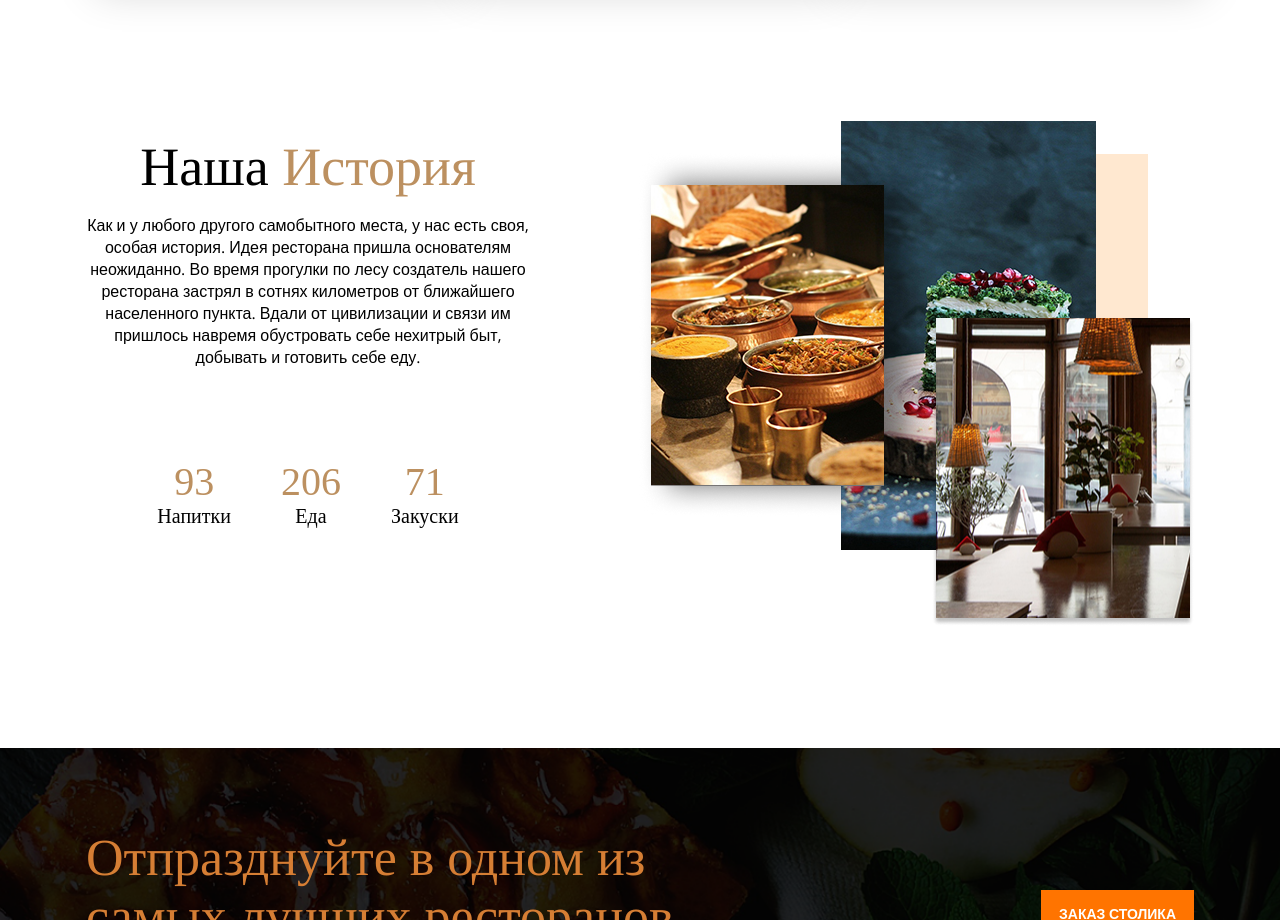
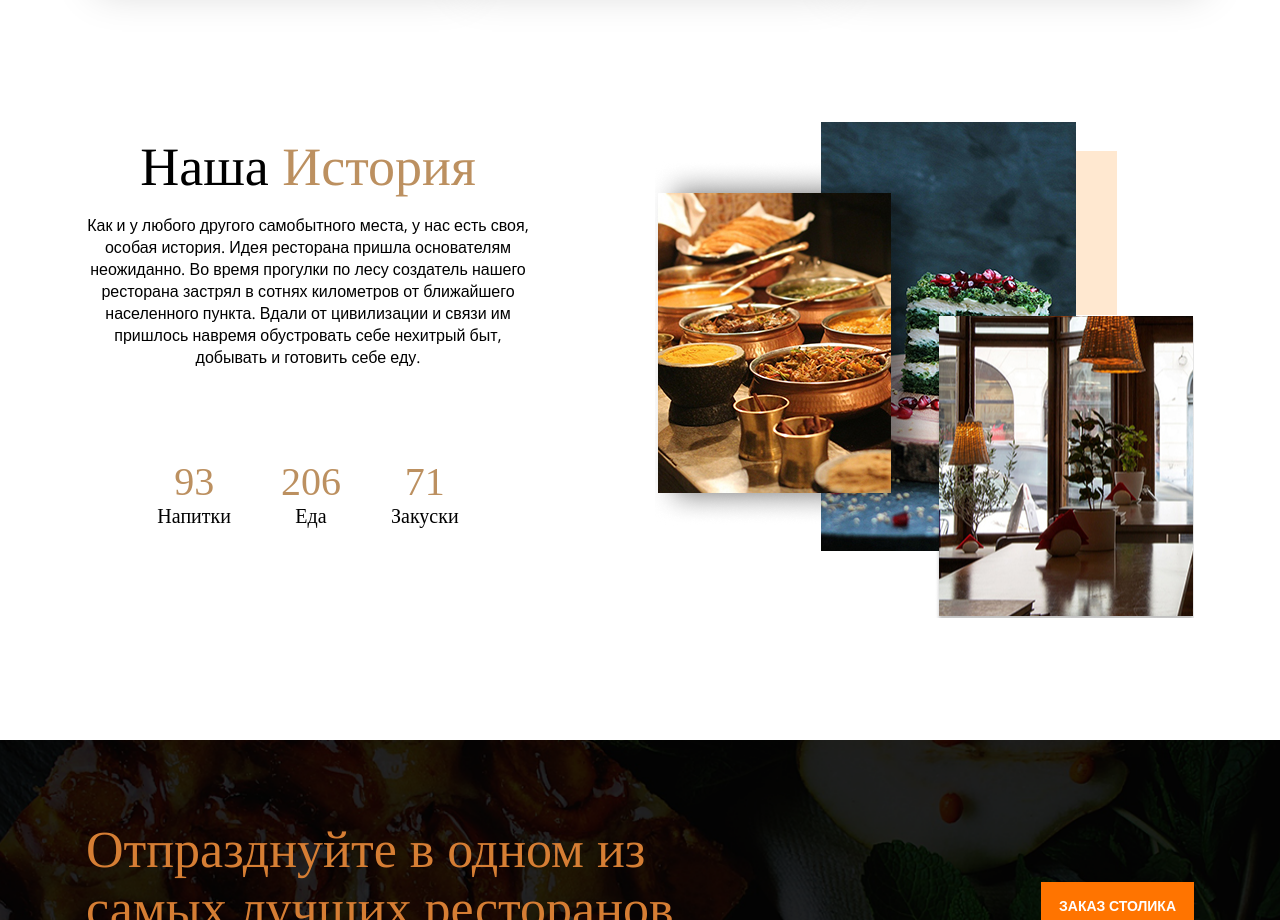
Before and after one commit to OlegShahow/-, a plain HTML site: page index.html in a window 1280 px wide. Shown: the part 1040-1960 px from the top of the page. Drawn offline with nearby package versions, Linux system fonts and the light colour scheme.

Commit message:
блок имдж отдельные картинки

```diff
--- a/css/style.css
+++ b/css/style.css
@@ -273,6 +273,7 @@ body {
   color: black;
 }
 .story-img {
+  display: none;
 }
 .story-bg {
   background: url(../img/bg.png) center / cover no-repeat;
@@ -285,8 +286,8 @@ body {
   justify-content: space-between;
 }
 
-.story-bg-info{
-max-width: 601px;
+.story-bg-info {
+  max-width: 601px;
 }
 .story-bg-info p {
   font-size: 52px;
@@ -302,8 +303,7 @@ max-width: 601px;
   font-family: var(--second-font-family);
   color: var(--color-primary-white);
 }
-.story-bg-button{
-
+.story-bg-button {
 }
 .story-bg-button button {
   background: var(--color-bg-button);
@@ -319,3 +319,37 @@ max-width: 601px;
   background-color: #793a07;
   border-radius: 7px;
 }
+
+/* ====================   ПРОБНЫЙ БЛОК КАРТИНОК ============================ */
+
+.story-imgings {
+  max-width: 539px;
+  max-height: 498px;
+  overflow: hidden;
+  /* background: #d67e34; */
+}
+.one,
+.twoo,
+.three,
+.four {
+  position:relative;
+}
+.one{
+  left: -10px;
+  top: 40px;
+  z-index: 5;
+}
+.twoo {
+  left: 280px;
+top: -170px;
+  z-index: 5;
+}
+.three {
+left: -100px;
+  top: -365px;
+  z-index: 4;
+}
+.four {
+  left:250px;
+  top: -765px;
+}
--- a/index.html
+++ b/index.html
@@ -149,6 +149,12 @@
               <div class="story-img">
                 <img src="./img/images.png">
               </div>
+              <div class="story-imgings">
+                <img  class="one" src="./img/one.png">
+                <img  class="twoo" src="./img/twoo.png">
+                <img  class="three" src="./img/three.png">
+                <img  class="four" src="./img/four.png">
+              </div>
             </div>
           </div>
           <div class="story-bg">
```
Also changed, not shown: header.html (+13 -4 lines), img/four.png (added), img/one.png (renamed from img/233] 1.png), img/three.png (renamed from img/Mask Group.png), img/twoo.png (renamed from img/Mask Group (1).png).
